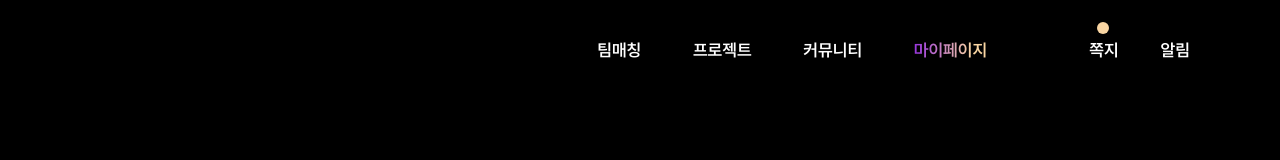
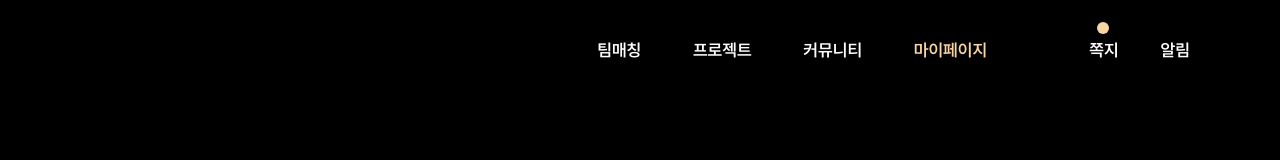
Before and after one commit to gnfnfnr/LetsGitIt, a React (Create React App) app in the folder src/main/resources/frontend/: page /mypage in a window 1280 px wide. Shown: the top 160 px of the page. Built offline with nearby package versions, Linux system fonts and the light colour scheme.

Commit message:
style: fix hover style

```diff
--- a/src/main/resources/frontend/src/components/Header/Header.tsx
+++ b/src/main/resources/frontend/src/components/Header/Header.tsx
@@ -24,11 +24,8 @@ const NavStyle = styled(NavLink)`
   font-size: 17px;
   text-decoration: none;
 
-  &.active, &:hover {
-    background: linear-gradient(to right, #9734dd, var(--color-main-4) 70%);
-    -webkit-background-clip: text;
-    -webkit-text-fill-color: transparent;
-    text-decoration: none;
+  &.active{
+    color: var(--color-main-4);
   }
 `;
 
```
